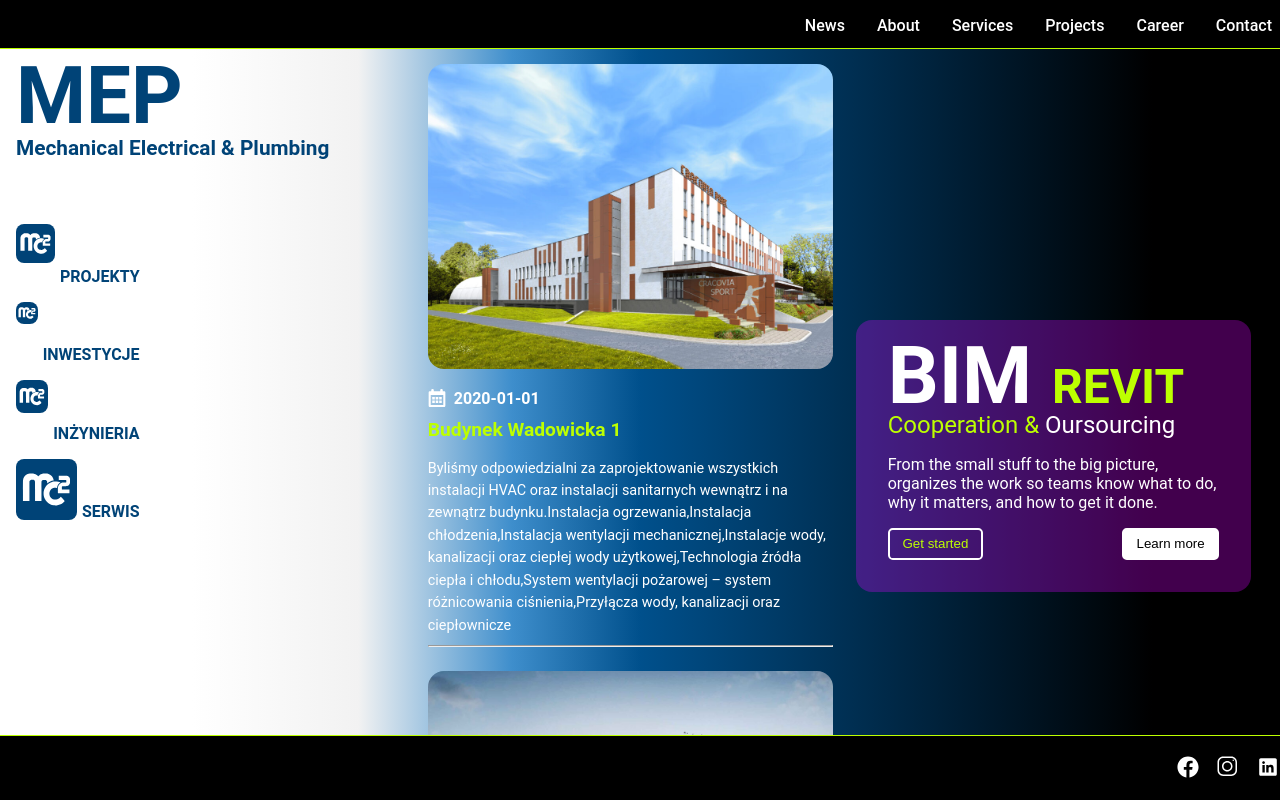
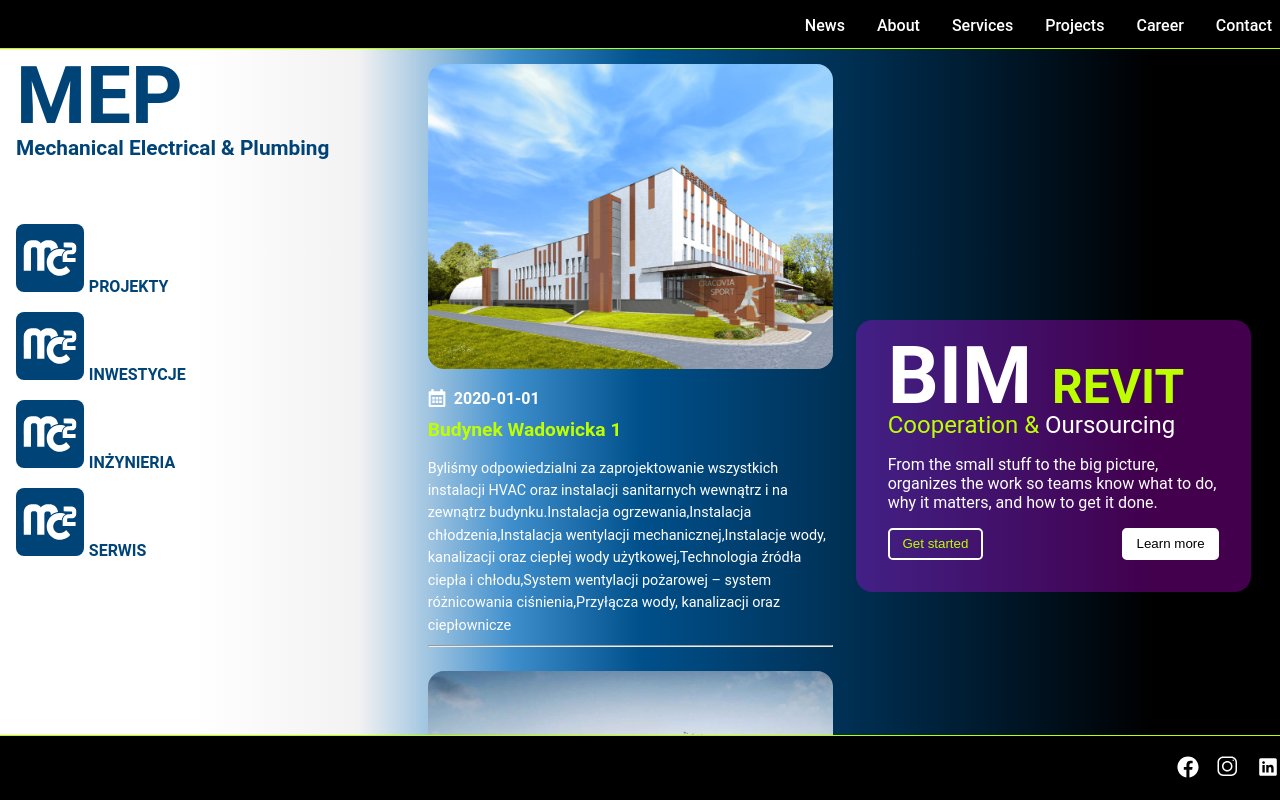
Before and after one commit to siagi/mc2main, a Next.js app in the folder mc2app/: page / in a window 1280 px wide. Built offline with nearby package versions, Linux system fonts and the light colour scheme.

Commit message:
improve logos

```diff
--- a/mc2app/styles/ListWithLogo.module.scss
+++ b/mc2app/styles/ListWithLogo.module.scss
@@ -8,11 +8,14 @@
     border-radius: 0.5rem;
 }
 .companyName{
+    display: flex;
     color:#004377;
     font-style: normal;
     font-weight: 600;
     font-size: 1rem;
-    padding-top: 2.7rem;
+    span{
+        align-self: flex-end;
+    }
 
 }
 .smallContainer{
@@ -34,6 +37,7 @@
 }
 .group{
     display: flex;
-    width: 30%;
+    flex-wrap: wrap;
+    width: 180px;
     gap:0.3rem;
 }
```
